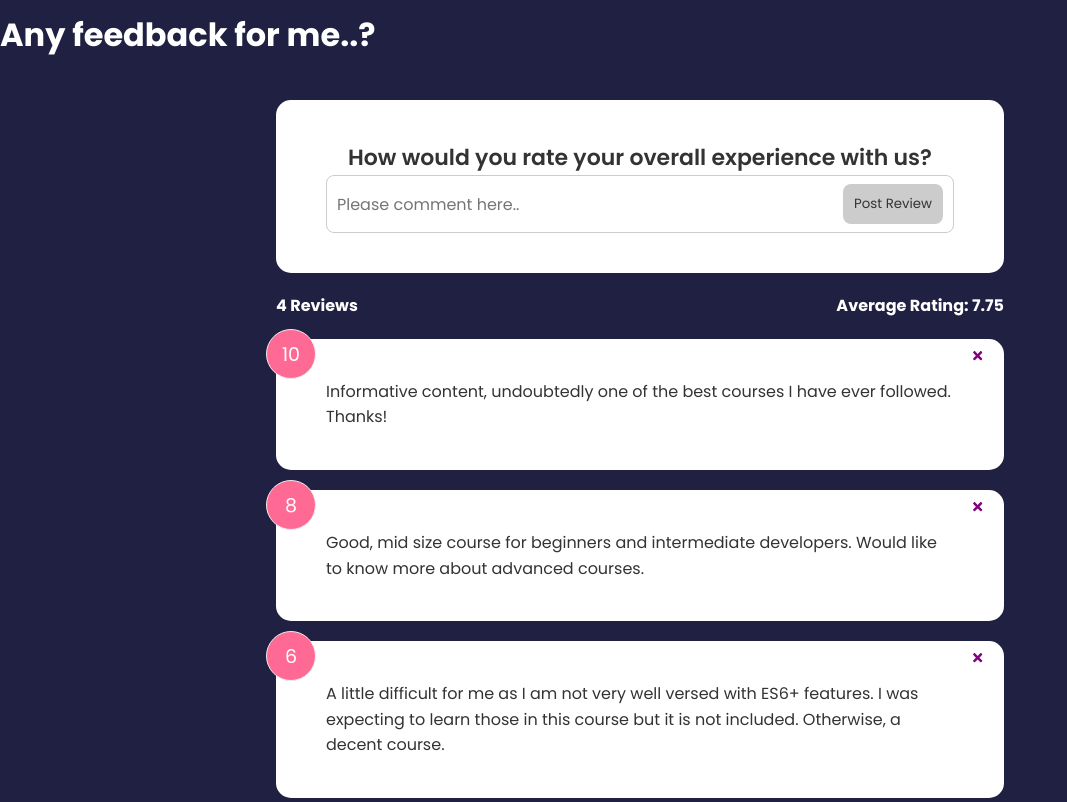
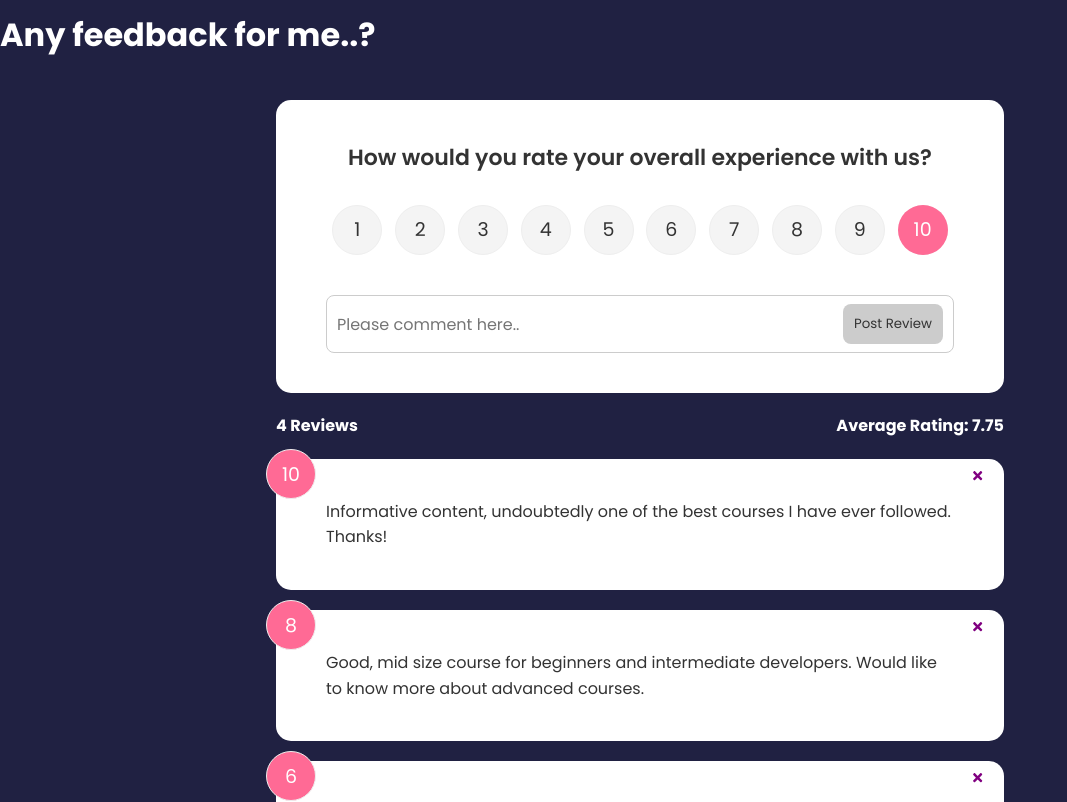
Before and after one commit to adityajoshigit/feedback-app-react, a React (Create React App) app: page / in a window 1280 px wide. Shown: the top 802 px of the page, without its empty margins (0-1067 px from the left). Built offline with nearby package versions, Linux system fonts and the light colour scheme.

Commit message:
new feedback addition functionality working

```diff
--- a/src/components/FeedbackInput.jsx
+++ b/src/components/FeedbackInput.jsx
@@ -1,4 +1,5 @@
 import React, { useState } from 'react'
+import RatingSelect from './RatingSelect';
 import Button from './shared/Button';
 import Card from './shared/Card';
 
@@ -6,6 +7,7 @@ function FeedbackInput({
   onReviewPostClick
 }) {
 
+  const [rating, setRating] = useState(10);
   const [comment, setComment] = useState('');
   const [conditionText, setConditionText] = useState('');
   const [isBtnDisabled, setIsBtnDisabled] = useState(true);
@@ -28,13 +30,21 @@ function FeedbackInput({
       if (comment && comment.trim() && comment.trim().length >= 10) {
         console.log('is valid');
         onReviewPostClick({
-          rating: 10,
+          rating: rating,
           description: comment
         });
-        setComment('');
       }
+      resetReviewData();
+    },
+    onRatingSelect: function (newVal) {
+      setRating(newVal);
     }
   };
+
+  const resetReviewData = function() {
+    setComment('');
+    setRating(10);
+  }
 
 
   return (
@@ -43,6 +53,10 @@ function FeedbackInput({
         <h2>
           How would you rate your overall experience with us?
         </h2>
+        <RatingSelect
+          onRatingSelect={eventHandlers.onRatingSelect}
+          defaultSelectedValue={rating}
+        />
         <div className='input-group'>
           <input
             type='text'
--- /dev/null
+++ b/src/components/RatingSelect.jsx
@@ -0,0 +1,151 @@
+import React, { useState } from 'react'
+
+function RatingSelect({
+  onRatingSelect,
+  defaultSelectedValue
+}) {
+  const [selected, setSelected] = useState(defaultSelectedValue);
+
+  const eventHandlers = {
+    handleSelect: function(selectedNum) {
+      setSelected(selectedNum);
+      onRatingSelect(selectedNum);
+    }
+  };
+  return (
+    <ul className='rating'>
+      <li>
+        <input
+          type="radio"
+          name="rating"
+          id="num1"
+          value='1'
+          checked={selected === 1}
+          onChange={ () => eventHandlers.handleSelect(1) }
+        />
+        <label htmlFor='num1'>
+          1
+        </label>
+      </li>
+      <li>
+        <input
+          type="radio"
+          name="rating"
+          id="num2"
+          value='2'
+          checked={selected === 2}
+          onChange={ () => eventHandlers.handleSelect(2) }
+        />
+        <label htmlFor='num2'>
+          2
+        </label>
+      </li>
+      <li>
+        <input
+          type="radio"
+          name="rating"
+          id="num3"
+          value='3'
+          checked={selected === 3}
+          onChange={ () => eventHandlers.handleSelect(3) }
+        />
+        <label htmlFor='num3'>
+          3
+        </label>
+      </li>
+      <li>
+        <input
+          type="radio"
+          name="rating"
+          id="num4"
+          value='4'
+          checked={selected === 4}
+          onChange={ () => eventHandlers.handleSelect(4) }
+        />
+        <label htmlFor='num4'>
+          4
+        </label>
+      </li>
+      <li>
+        <input
+          type="radio"
+          name="rating"
+          id="num5"
+          value='5'
+          checked={selected === 5}
+          onChange={ () => eventHandlers.handleSelect(5) }
+        />
+        <label htmlFor='num5'>
+          5
+        </label>
+      </li>
+      <li>
+        <input
+          type="radio"
+          name="rating"
+          id="num6"
+          value='6'
+          checked={selected === 6}
+          onChange={ () => eventHandlers.handleSelect(6) }
+        />
+        <label htmlFor='num6'>
+          6
+        </label>
+      </li>
+      <li>
+        <input
+          type="radio"
+          name="rating"
+          id="num7"
+          value='7'
+          checked={selected === 7}
+          onChange={ () => eventHandlers.handleSelect(7) }
+        />
+        <label htmlFor='num7'>
+          7
+        </label>
+      </li>
+      <li>
+        <input
+          type="radio"
+          name="rating"
+          id="num8"
+          value='8'
+          checked={selected === 8}
+          onChange={ () => eventHandlers.handleSelect(8) }
+        />
+        <label htmlFor='num8'>
+          8
+        </label>
+      </li>
+      <li>
+        <input
+          type="radio"
+          name="rating"
+          id="num9"
+          value='9'
+          checked={selected === 9}
+          onChange={ () => eventHandlers.handleSelect(9) }
+        />
+        <label htmlFor='num9'>
+          9
+        </label>
+      </li>
+      <li>
+        <input
+          type="radio"
+          name="rating"
+          id="num10"
+          value='10'
+          checked={selected === 10}
+          onChange={ () => eventHandlers.handleSelect(10) }
+        />
+        <label htmlFor='num10'>
+          10
+        </label>
+      </li>
+    </ul>
+  )
+}
+
+export default RatingSelect
```
